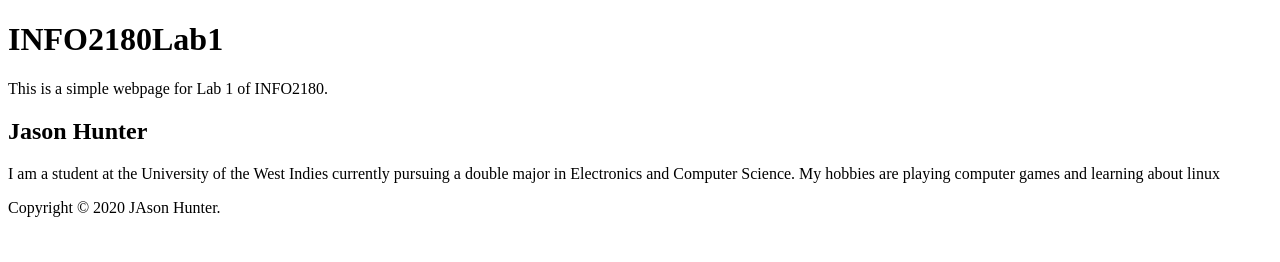
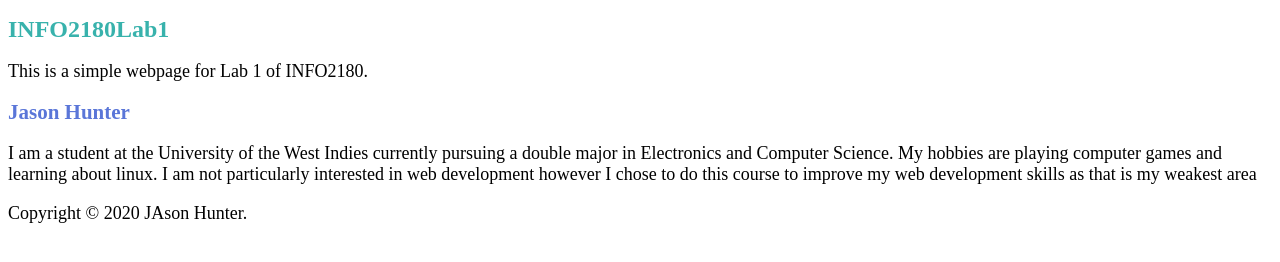
Before and after one commit to jahunter767/info2180-lab1, a plain HTML site: page index.html in a window 1280 px wide. Drawn offline with Linux system fonts and the light colour scheme.

Commit message:
updated the paragraph about myself

```diff
--- a/index.html
+++ b/index.html
@@ -4,6 +4,7 @@
     <meta charset="UTF-8">
     <meta name="viewport" content="width=device-width,initial-scale=1.0">
     <meta http-equiv="X-UA-Compatible" content="ie=edge">
+    <link rel="stylesheet" href="styles.css">
     <title>INFO2180Lab1</title>
 </head>
 <body>
@@ -13,7 +14,7 @@
     </header>
     <main>
         <h2>Jason Hunter</h2>
-        <p>I am a student at the University of the West Indies currently pursuing a double major in Electronics and Computer Science. My hobbies are playing computer games and learning about linux</p>
+        <p>I am a student at the University of the West Indies currently pursuing a double major in Electronics and Computer Science. My hobbies are playing computer games and learning about linux. I am not particularly interested in web development however I chose to do this course to improve my web development skills as that is my weakest area</p>
     </main>
     <footer>
         <p>Copyright &copy; 2020 JAson Hunter.</p>
```
